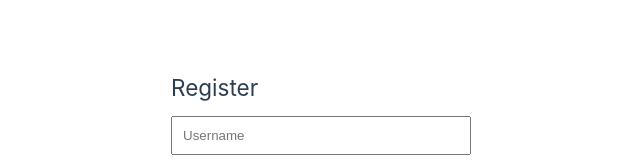
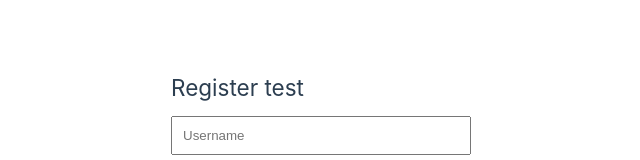
Before and after one commit to FMahdi09/ci-final-frontend, a Vue app: page / in a window 1280 px wide. Both pictures are taken after a click on the button "Register". Shown: the part 250-410 px from the top of the page, without its empty margins (319-959 px from the left). Built offline with nearby package versions, Linux system fonts and the light colour scheme.

Commit message:
added register h2

```diff
--- a/src/components/Register.vue
+++ b/src/components/Register.vue
@@ -1,6 +1,6 @@
 <template>
   <div class="register">
-    <h2>Register</h2>
+    <h2>Register test</h2>
     <input v-model="username" placeholder="Username" />
     <input v-model="password" type="password" placeholder="Password" />
     <button @click="register">Register</button>
```
